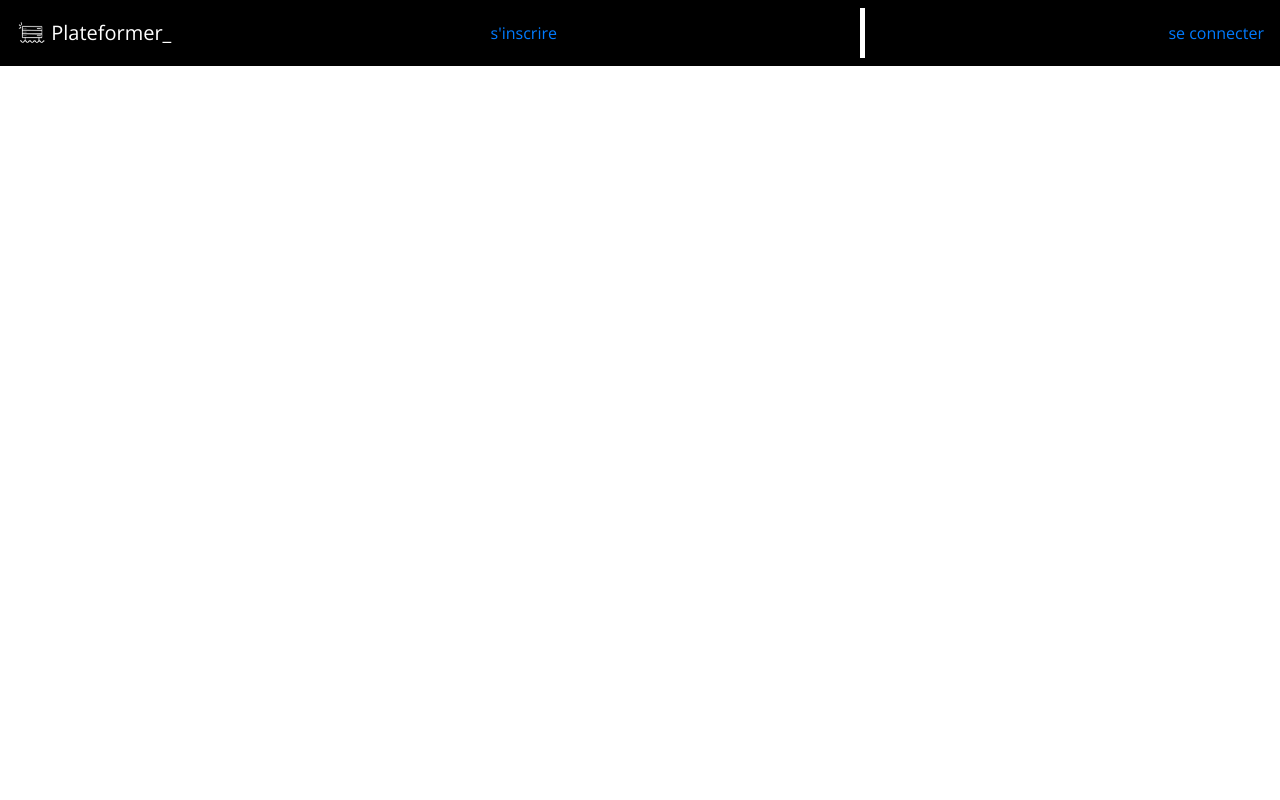
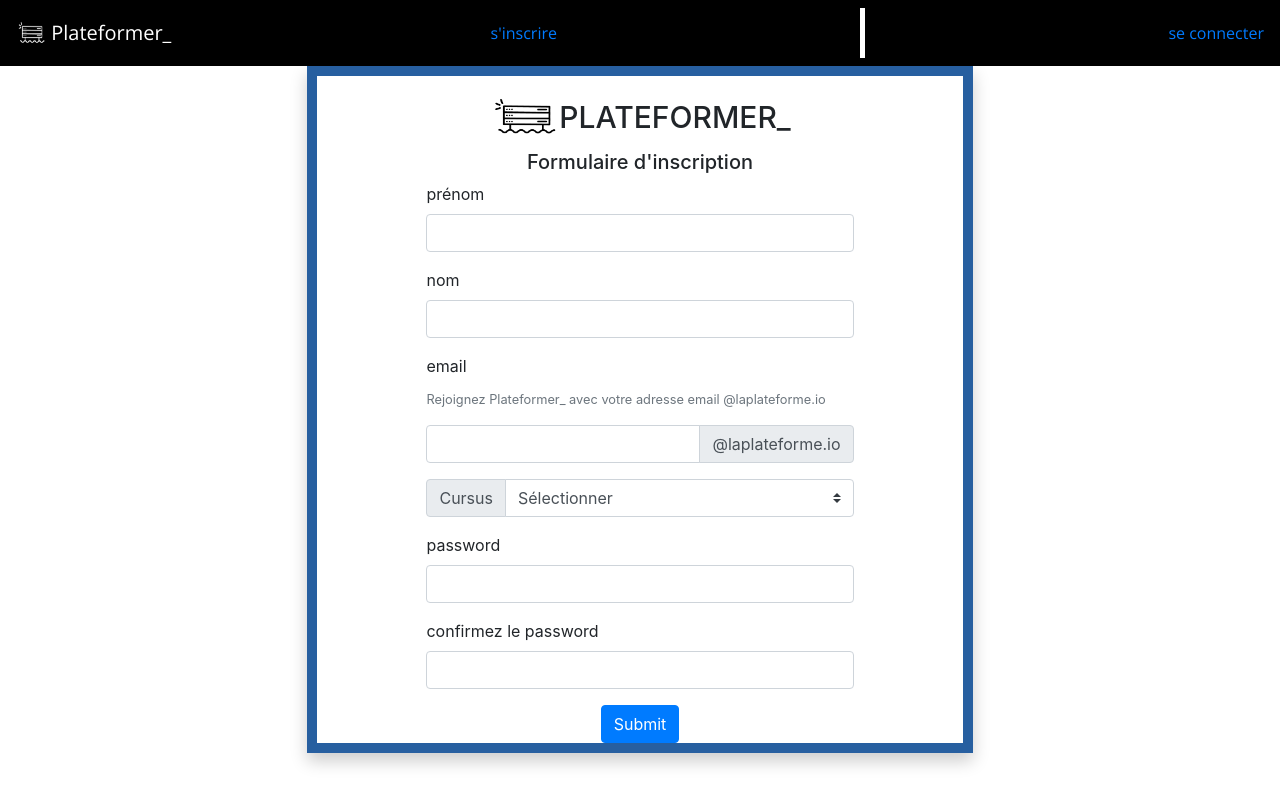
Before and after one commit to louise-decombe/social-network, a PHP site: page /inscription.php in a window 1280 px wide. Run offline with PHP 8.4, Linux system fonts and the light colour scheme; data that the repository does not hold is empty; some libraries are stand-ins or nearby versions.

Commit message:
inscription en cours

```diff
--- a/inscription.php
+++ b/inscription.php
@@ -1,5 +1,6 @@
 <?php $page_selected = 'inscription';
 session_start();
+
 ?>
 <!DOCTYPE html>
 <html>
@@ -10,6 +11,7 @@ session_start();
     <link rel="shortcut icon" type="image/x-icon" href="#">
     <link rel="stylesheet" href="https://use.fontawesome.com/releases/v5.3.1/css/all.css" integrity="sha384-mzrmE5qonljUremFsqc01SB46JvROS7bZs3IO2EmfFsd15uHvIt+Y8vEf7N7fWAU" crossorigin="anonymous">
     <link rel="stylesheet" type="text/css" href="css/style.css">
+    <link rel="stylesheet" type="text/css" href="css/style-forms.css">
     <script src="https://ajax.googleapis.com/ajax/libs/jquery/3.3.1/jquery.min.js"></script>
     <link rel="stylesheet" href="https://cdn.jsdelivr.net/npm/bootstrap@4.5.3/dist/css/bootstrap.min.css" integrity="sha384-TX8t27EcRE3e/ihU7zmQxVncDAy5uIKz4rEkgIXeMed4M0jlfIDPvg6uqKI2xXr2" crossorigin="anonymous">
 </head>
@@ -17,9 +19,61 @@ session_start();
 <header>
     <?php
     include("includes/header.php");
+    require 'class/Options.php';
+    $options = new Options($db);
+    $cursus = $options->cursus_list();
+    //var_dump($cursus);
    ?>
 </header>
-<main>
+<main id="main-register">
+    <div class="container">
+        <div class="d-flex justify-content-center">
+            <form id="form-register" method="POST" action="php/form_inscription.php">
+                <h1 id="form-title"><img src="img/PICT_LOGO_BLACK.png" width="70" height="50" alt="blacl_logo_plateformer_">PLATEFORMER_</h1>
+                <h2>Formulaire d'inscription</h2>
+                <section>
+                    <div class="form-group">
+                        <label for="firstname">prénom</label>
+                        <input type="text" class="form-control" id="firstname" name="firstname" aria-describedby="firstname">
+                    </div>
+                    <div class="form-group">
+                        <label for="lastname">nom</label>
+                        <input type="text" class="form-control" id="lastname" name="lastname" aria-describedby="lastname">
+                    </div>
+                    <div class="form-group">
+                        <label for="mail">email</label>
+                        <small id="emailHelp" class="form-text text-muted">Rejoignez Plateformer_ avec votre adresse email @laplateforme.io</small>
+                    </div>
+                    <div class="input-group mb-3">
+                        <input type="email" name="mail" class="form-control" class="col-xs-4" aria-describedby="basic-addon2">
+                        <div class="input-group-append">
+                            <span class="input-group-text" id="basic-addon2">@laplateforme.io</span>
+                        </div>
+                    </div>
+                    <div class="input-group mb-3">
+                        <div class="input-group-prepend">
+                            <label class="input-group-text" for="inputGroupSelect01">Cursus</label>
+                        </div>
+                        <select class="custom-select" id="inputGroupSelect01" name="cursus">
+                            <option selected>Sélectionner</option>
+                            <?php foreach ($cursus as $all_cursus){ ?>
+                                <option value="<?= $all_cursus['id_cursus'];?>"><?= $all_cursus['name_cursus'];?></option>
+                            <?php } ?>
+                        </select>
+                    </div>
+                    <div class="form-group">
+                        <label for="password">password</label>
+                        <input type="password" name="password" class="form-control" id="password">
+                    </div>
+                    <div class="form-group">
+                        <label for="check_password">confirmez le password</label>
+                        <input type="password" name="check_password" class="form-control" id="check_password">
+                    </div>
+                </section>
+                <button type="submit" name="submit" class="btn btn-primary">Submit</button>
+            </form>
+        </div>
+    </div>
 </main>
 <footer>
     <?php
```
